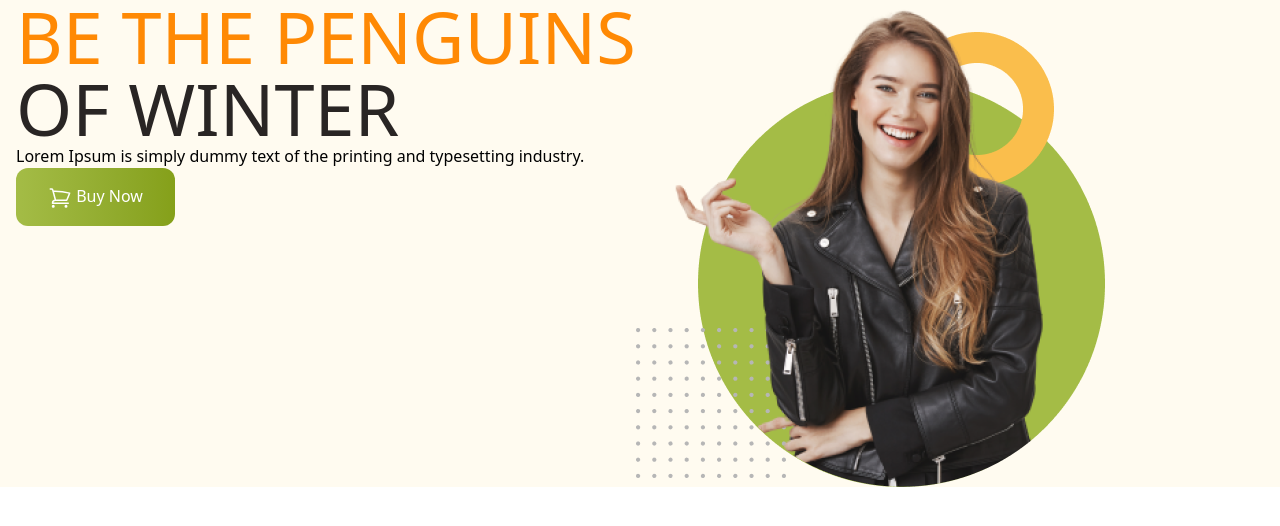
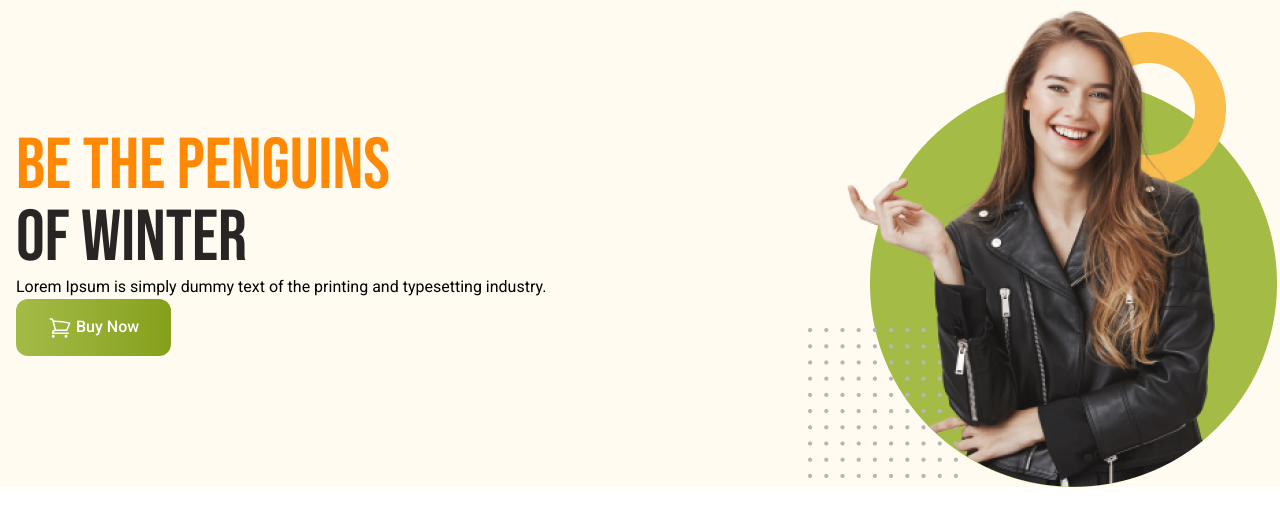
Before and after one commit to najmul19/penguin-fassion-web-using-talwind, a plain HTML site: page index.html in a window 1280 px wide. Drawn offline with nearby package versions, Linux system fonts and the light colour scheme.

Commit message:
added the font style

```diff
--- a/index.html
+++ b/index.html
@@ -1,30 +1,51 @@
 <!DOCTYPE html>
 <html lang="en">
+
 <head>
     <meta charset="UTF-8">
     <meta name="viewport" content="width=device-width, initial-scale=1.0">
     <title>Penguin Fassion Web</title>
     <script src="https://unpkg.com/@tailwindcss/browser@4"></script>
+    <link rel="preconnect" href="https://fonts.googleapis.com">
+    <link rel="preconnect" href="https://fonts.gstatic.com" crossorigin>
+    <link
+        href="https://fonts.googleapis.com/css2?family=Bebas+Neue&family=Roboto:ital,wght@0,100..900;1,100..900&display=swap"
+        rel="stylesheet">
+
+    <style>
+        .font-roboto {
+            font-family: "Roboto", serif;
+
+        }
+        .font-bebas-neue {
+            font-family: "Bebas Neue", serif;
+        }
+    </style>
+
 </head>
-<body>
+
+<body class="font-roboto">
     <header class="bg-[#FFFBF0] pl-4">
         <!-- navbar -->
         <nav>
 
         </nav>
         <!-- banner -->
-        <div class="md:flex ">
+        <div class="md:flex md:items-center justify-between">
             <div>
-                <h1 class="text-7xl uppercase"><span class="text-orange-400">Be the Penguins</span> <br> <span class="text-stone-800">of Winter</span></h1>
+                <h1 class="text-7xl uppercase font-bebas-neue"><span class="text-orange-400">Be the Penguins</span> <br> <span
+                        class="text-stone-800">of Winter</span></h1>
                 <p>Lorem Ipsum is simply dummy text of the printing
                     and typesetting industry.</p>
 
-                    <button class="bg-linear-to-r from-[#A4BC46] to-[#85A019] py-4 px-8 rounded-xl font-medium text-white" >
-                        <svg xmlns="http://www.w3.org/2000/svg" fill="none" viewBox="0 0 24 24" stroke-width="1.5" stroke="currentColor" class="size-6 text-white inline">
-                            <path stroke-linecap="round" stroke-linejoin="round" d="M2.25 3h1.386c.51 0 .955.343 1.087.835l.383 1.437M7.5 14.25a3 3 0 0 0-3 3h15.75m-12.75-3h11.218c1.121-2.3 2.1-4.684 2.924-7.138a60.114 60.114 0 0 0-16.536-1.84M7.5 14.25 5.106 5.272M6 20.25a.75.75 0 1 1-1.5 0 .75.75 0 0 1 1.5 0Zm12.75 0a.75.75 0 1 1-1.5 0 .75.75 0 0 1 1.5 0Z" />
-                          </svg>
+                <button class="bg-linear-to-r from-[#A4BC46] to-[#85A019] py-4 px-8 rounded-xl font-medium text-white">
+                    <svg xmlns="http://www.w3.org/2000/svg" fill="none" viewBox="0 0 24 24" stroke-width="1.5"
+                        stroke="currentColor" class="size-6 text-white inline">
+                        <path stroke-linecap="round" stroke-linejoin="round"
+                            d="M2.25 3h1.386c.51 0 .955.343 1.087.835l.383 1.437M7.5 14.25a3 3 0 0 0-3 3h15.75m-12.75-3h11.218c1.121-2.3 2.1-4.684 2.924-7.138a60.114 60.114 0 0 0-16.536-1.84M7.5 14.25 5.106 5.272M6 20.25a.75.75 0 1 1-1.5 0 .75.75 0 0 1 1.5 0Zm12.75 0a.75.75 0 1 1-1.5 0 .75.75 0 0 1 1.5 0Z" />
+                    </svg>
 
-                        Buy Now</button>
+                    Buy Now</button>
             </div>
             <div>
                 <img src="images/model.png" alt="">
@@ -39,4 +60,5 @@
 
     </footer>
 </body>
+
 </html>
```
